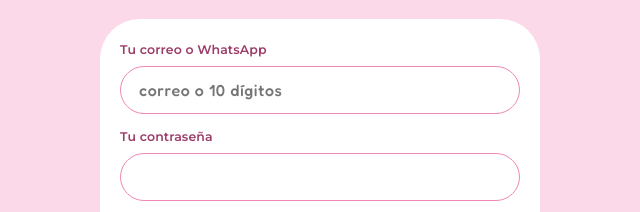
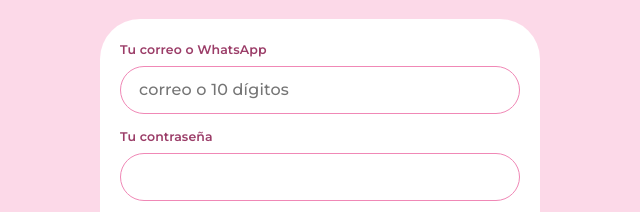
Before and after one commit to YiyiPash/prueba, a plain HTML site: page pink/index.html in a window 1280 px wide. Shown: the part 188-400 px from the top of the page, 320-960 px from the left. Drawn offline with Linux system fonts and the light colour scheme.

Commit message:
Prueba: letra Montserrat en los campos de la app
Co-Authored-By: Claude Opus 5.5 <noreply@anthropic.com>

```diff
--- a/pink/index.html
+++ b/pink/index.html
@@ -108,7 +108,7 @@ dl.card dd{margin:0}
 .lema{font-family:var(--r);font-weight:500;letter-spacing:.04em;color:var(--tinta2);font-size:15px}
 .form{background:#fff;border-radius:40px 40px 40px 12px;padding:22px 20px;margin-top:22px;text-align:left}
 label{display:block;font-size:12.5px;font-weight:600;letter-spacing:.01em;color:var(--tinta2);margin-bottom:6px}
-input{display:block;width:100%;margin:0 0 14px;border:1.5px solid var(--chicle);border-radius:999px;padding:12px 18px;font-family:var(--r);font-weight:500;letter-spacing:.04em;font-size:16px;color:var(--tinta);background:#fff;outline:none;min-height:48px}
+input{display:block;width:100%;margin:0 0 14px;border:1.5px solid var(--chicle);border-radius:999px;padding:12px 18px;font-family:var(--t);font-weight:500;letter-spacing:.01em;font-size:16px;color:var(--tinta);background:#fff;outline:none;min-height:48px}
 input:focus-visible{border-color:var(--fr-texto);outline:3px solid var(--pastel);outline-offset:1px}
 .recordar{display:flex;gap:10px;align-items:center;min-height:44px;font-size:13.5px;font-weight:500;margin:0 0 10px}
 .recordar input{width:20px;height:20px;min-height:0;margin:0;padding:0;accent-color:var(--fr-fondo)}
```
